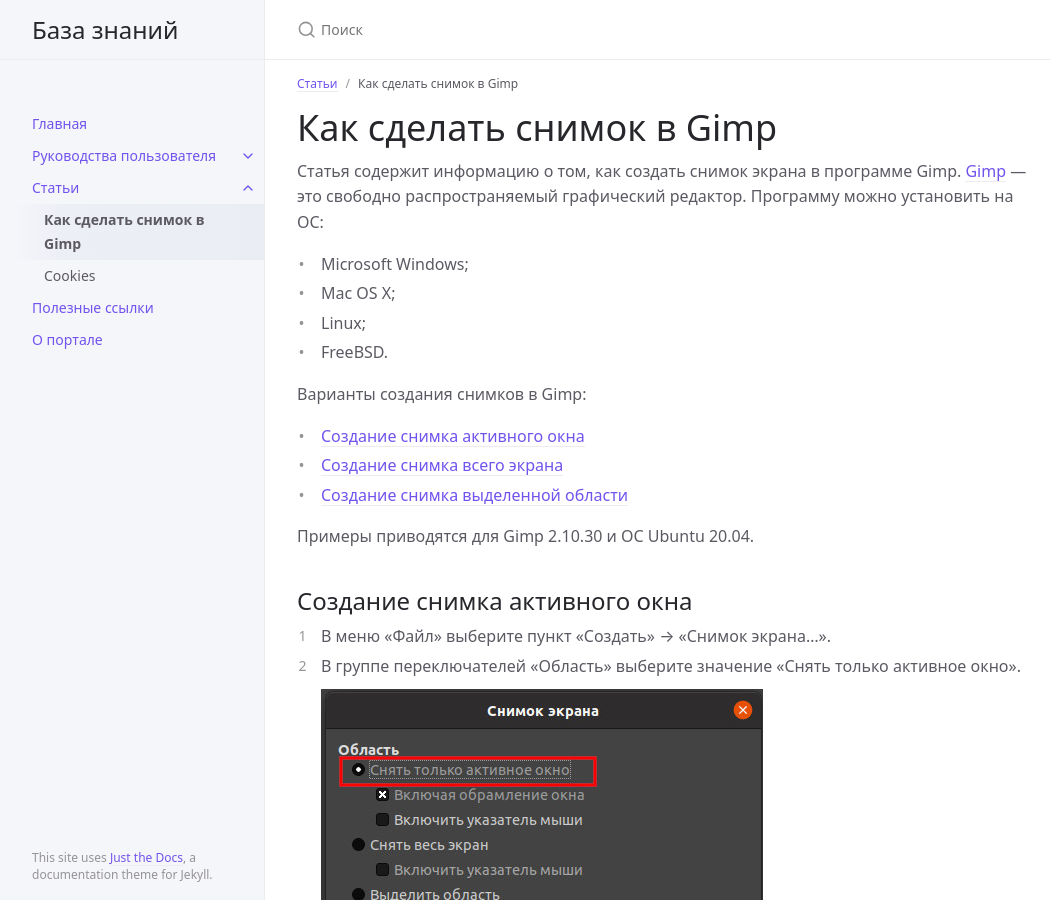
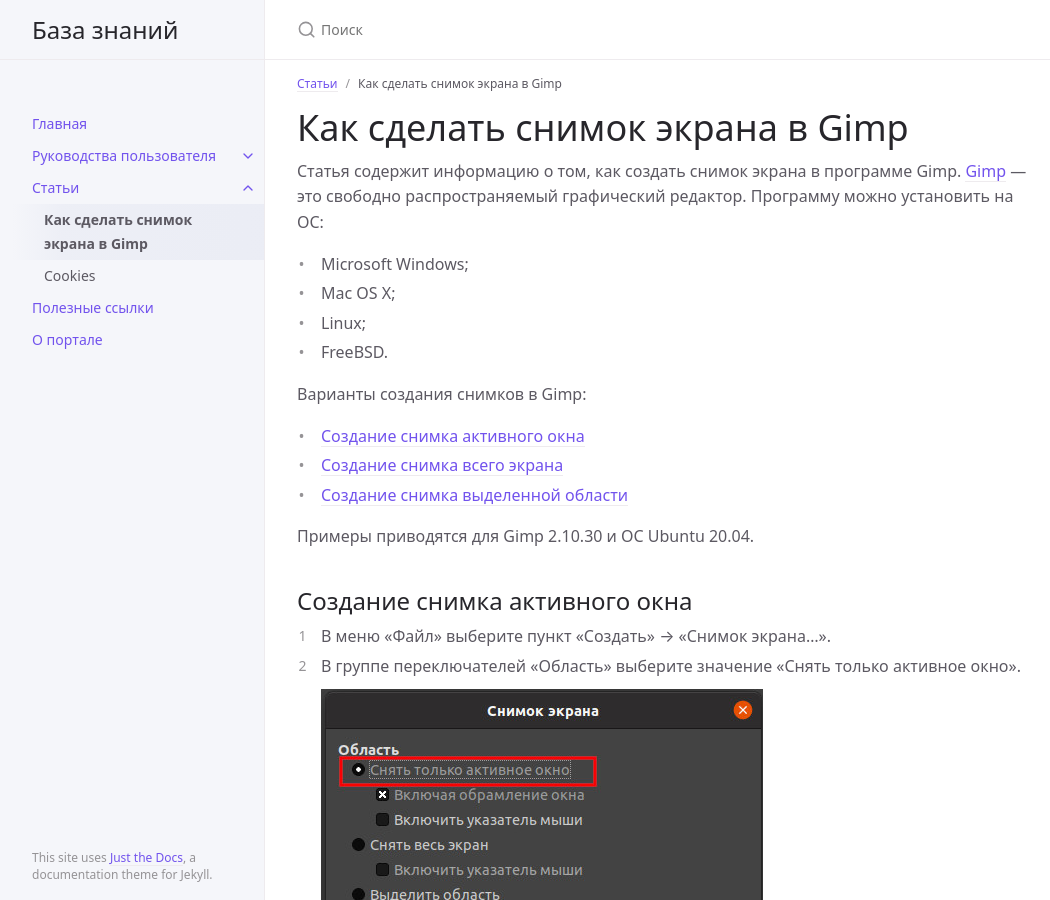
Before and after one commit to sergey-pixel/jekyll-azure-static, a Jekyll site: the page built from docs/Topic/Taking-screenshots-with-Gimp.md, in a window 1280 px wide and 900 px high. Shown: the whole window, without its empty margins (107-1157 px from the left). Built offline with Jekyll 4.4.1, drawn with Linux system fonts in a browser that asks for light colours.

```diff
--- a/docs/Topic/Taking-screenshots-with-Gimp.md
+++ b/docs/Topic/Taking-screenshots-with-Gimp.md
@@ -1,11 +1,11 @@
 ---
 layout: default
-title: Как сделать снимок в Gimp
+title: Как сделать снимок экрана в Gimp
 parent: Статьи
 nav_order: 1
 ---
 
-# Как сделать снимок в Gimp
+# Как сделать снимок экрана в Gimp
 {: .no_toc }
 Статья содержит информацию о том, как создать снимок экрана в программе Gimp.
 [Gimp](https://ru.wikipedia.org/wiki/GIMP) &#151; это свободно распространяемый графический редактор.
--- a/index.markdown
+++ b/index.markdown
@@ -16,7 +16,7 @@ permalink: /
  - язык шаблонов [Liquid](https://shopify.github.io/liquid/);
  - поиск реализован с помощью [Lunrjs](https://lunrjs.com);
  - облачная платформа [Microsoft Azure](https://azure.microsoft.com);
- - CI\CD [GitHub Actions](https://github.com/features/actions).
+ - CI/CD [GitHub Actions](https://github.com/features/actions).
 
 В разделах [Руководства пользователей](https://digit-dev.net/docs/User-manual/) и [Статьи](https://digit-dev.net/docs/Topic)
 опубликованы тестовые задания.
```
